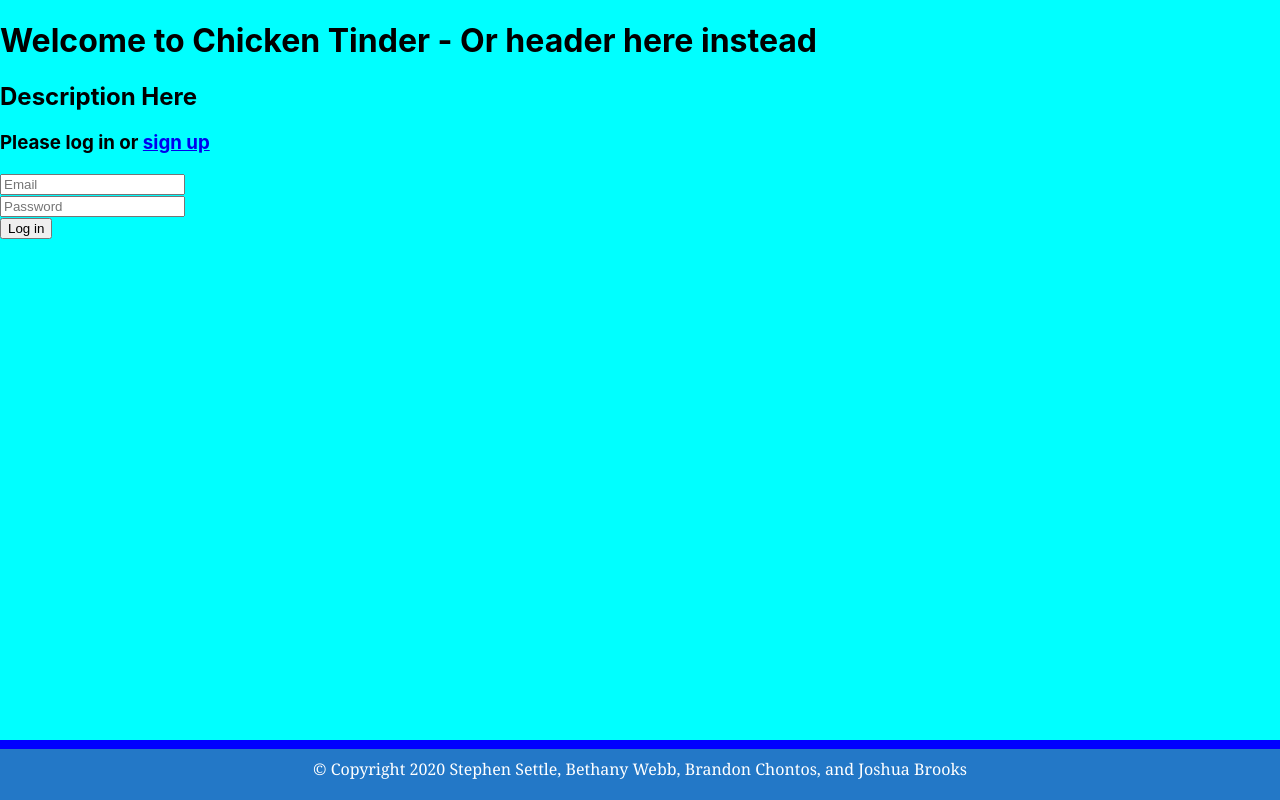
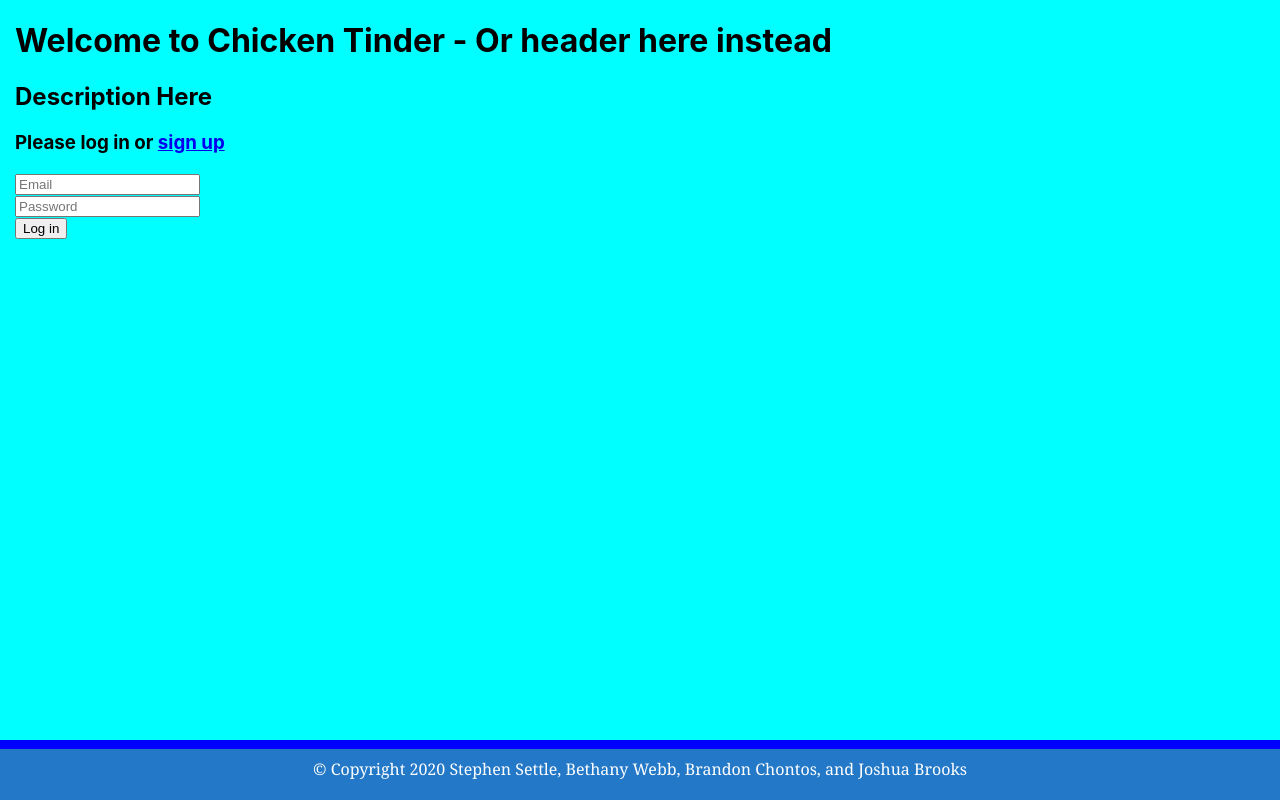
Before and after one commit to BethanyWebb/Final, a React (Create React App) app in the folder client/: page / in a window 1280 px wide. Built offline with nearby package versions, Linux system fonts and the light colour scheme.

Commit message:
Added padding

```diff
--- a/client/src/components/styles/Home.css
+++ b/client/src/components/styles/Home.css
@@ -0,0 +1,3 @@
+.basics {
+    margin: 15px;
+}
```
